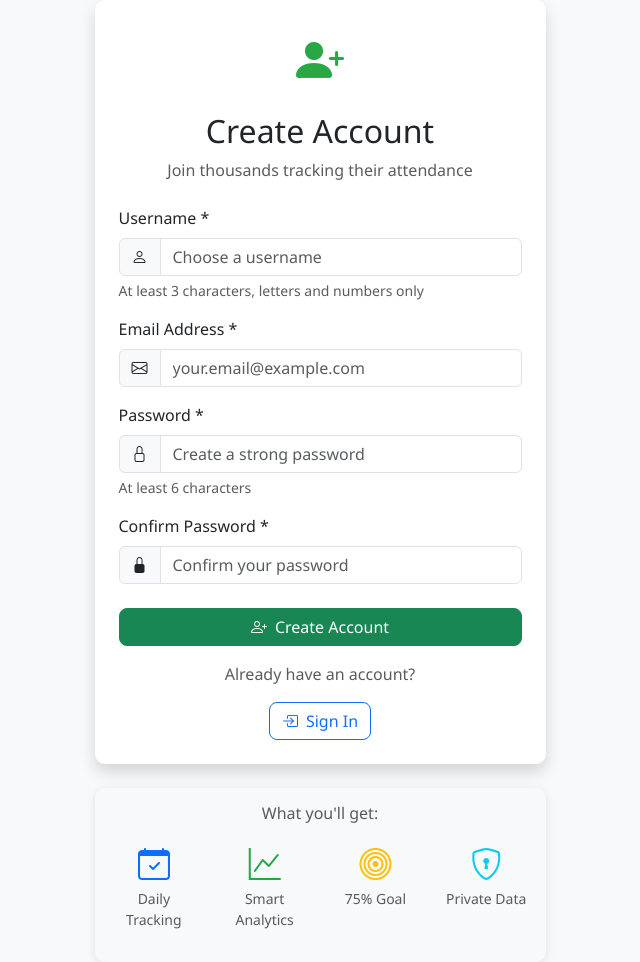
After one commit to mannangoel/attendance-maker-app, a Flask app: page /register in a window 1280 px wide. The commit adds this page. Shown: the whole page, without its empty margins (320-960 px from the left). Run offline with Flask 3, Linux system fonts and the light colour scheme.

Commit message:
Add user authentication and data isolation - Each user now has private attendance data

```diff
--- a/app.py
+++ b/app.py
@@ -1,24 +1,52 @@
 from flask import Flask, render_template, request, redirect, url_for, jsonify, flash
 from flask_sqlalchemy import SQLAlchemy
+from flask_login import LoginManager, login_user, login_required, logout_user, current_user, UserMixin
+from werkzeug.security import generate_password_hash, check_password_hash
 from datetime import datetime, date, timedelta
 import os
 import json
 from collections import defaultdict
 
 app = Flask(__name__)
-app.config['SECRET_KEY'] = 'your-secret-key-here'
+app.config['SECRET_KEY'] = 'your-secret-key-here-change-in-production'
 app.config['SQLALCHEMY_DATABASE_URI'] = 'sqlite:///attendance.db'
 app.config['SQLALCHEMY_TRACK_MODIFICATIONS'] = False
 
 db = SQLAlchemy(app)
+login_manager = LoginManager()
+login_manager.init_app(app)
+login_manager.login_view = 'login'
+login_manager.login_message = 'Please log in to access this page.'
+login_manager.login_message_category = 'info'
 
 # Database Models
+@login_manager.user_loader
+def load_user(user_id):
+    return User.query.get(int(user_id))
+
+class User(UserMixin, db.Model):
+    id = db.Column(db.Integer, primary_key=True)
+    username = db.Column(db.String(80), unique=True, nullable=False)
+    email = db.Column(db.String(120), unique=True, nullable=False)
+    password_hash = db.Column(db.String(120), nullable=False)
+    created_at = db.Column(db.DateTime, default=datetime.utcnow)
+
+    # Relationships
+    semesters = db.relationship('Semester', backref='user', lazy=True, cascade='all, delete-orphan')
+
+    def set_password(self, password):
+        self.password_hash = generate_password_hash(password)
+
+    def check_password(self, password):
+        return check_password_hash(self.password_hash, password)
+
 class Semester(db.Model):
     id = db.Column(db.Integer, primary_key=True)
     name = db.Column(db.String(100), nullable=False)
     start_date = db.Column(db.Date, nullable=False)
     end_date = db.Column(db.Date, nullable=False)
     is_active = db.Column(db.Boolean, default=True)
+    user_id = db.Column(db.Integer, db.ForeignKey('user.id'), nullable=False)
     subjects = db.relationship('Subject', backref='semester', lazy=True, cascade='all, delete-orphan')
 
 class Subject(db.Model):
@@ -109,11 +137,67 @@ def calculate_lectures_needed(subject_id, target_percentage=75):
         "current_percentage": round(current_percentage, 2)
     }
 
+# Authentication Routes
+@app.route('/login', methods=['GET', 'POST'])
+def login():
+    if request.method == 'POST':
+        username = request.form['username']
+        password = request.form['password']
+
+        user = User.query.filter_by(username=username).first()
+
+        if user and user.check_password(password):
+            login_user(user)
+            next_page = request.args.get('next')
+            flash('Logged in successfully!', 'success')
+            return redirect(next_page or url_for('index'))
+        else:
+            flash('Invalid username or password', 'error')
+
+    return render_template('login.html')
+
+@app.route('/register', methods=['GET', 'POST'])
+def register():
+    if request.method == 'POST':
+        username = request.form['username']
+        email = request.form['email']
+        password = request.form['password']
+
+        # Check if user already exists
+        if User.query.filter_by(username=username).first():
+            flash('Username already exists', 'error')
+            return render_template('register.html')
+
+        if User.query.filter_by(email=email).first():
+            flash('Email already registered', 'error')
+            return render_template('register.html')
+
+        # Create new user
+        user = User(username=username, email=email)
+        user.set_password(password)
+
+        db.session.add(user)
+        db.session.commit()
+
+        login_user(user)
+        flash('Registration successful! Welcome to Attendance Tracker!', 'success')
+        return redirect(url_for('index'))
+
+    return render_template('register.html')
+
+@app.route('/logout')
+@login_required
+def logout():
+    logout_user()
+    flash('Logged out successfully', 'info')
+    return redirect(url_for('login'))
+
 # Routes
 @app.route('/')
+@login_required
 def index():
     """Dashboard showing overview of attendance"""
-    active_semester = Semester.query.filter_by(is_active=True).first()
+    active_semester = Semester.query.filter_by(is_active=True, user_id=current_user.id).first()
     if not active_semester:
         return redirect(url_for('manage_semesters'))
 
@@ -139,24 +223,27 @@ def index():
                          semester=active_semester)
 
 @app.route('/semesters')
+@login_required
 def manage_semesters():
     """Manage semesters"""
-    semesters = Semester.query.all()
+    semesters = Semester.query.filter_by(user_id=current_user.id).all()
     return render_template('semesters.html', semesters=semesters)
 
 @app.route('/add_semester', methods=['GET', 'POST'])
+@login_required
 def add_semester():
     """Add a new semester"""
     if request.method == 'POST':
         # Deactivate all other semesters if this is set as active
         if request.form.get('is_active'):
-            Semester.query.update({'is_active': False})
+            Semester.query.filter_by(user_id=current_user.id).update({'is_active': False})
 
         semester = Semester(
             name=request.form['name'],
             start_date=datetime.strptime(request.form['start_date'], '%Y-%m-%d').date(),
             end_date=datetime.strptime(request.form['end_date'], '%Y-%m-%d').date(),
-            is_active=bool(request.form.get('is_active'))
+            is_active=bool(request.form.get('is_active')),
+            user_id=current_user.id
         )
 
         db.session.add(semester)
@@ -167,19 +254,21 @@ def add_semester():
     return render_template('add_semester.html')
 
 @app.route('/activate_semester/<int:semester_id>')
+@login_required
 def activate_semester(semester_id):
     """Activate a semester and deactivate others"""
-    Semester.query.update({'is_active': False})
-    semester = Semester.query.get_or_404(semester_id)
+    Semester.query.filter_by(user_id=current_user.id).update({'is_active': False})
+    semester = Semester.query.filter_by(id=semester_id, user_id=current_user.id).first_or_404()
     semester.is_active = True
     db.session.commit()
     flash(f'Semester "{semester.name}" activated!', 'success')
     return redirect(url_for('manage_semesters'))
 
 @app.route('/subjects')
+@login_required
 def manage_subjects():
     """Manage subjects for active semester"""
-    active_semester = Semester.query.filter_by(is_active=True).first()
+    active_semester = Semester.query.filter_by(is_active=True, user_id=current_user.id).first()
     if not active_semester:
         flash('Please create and activate a semester first.', 'warning')
         return redirect(url_for('manage_semesters'))
@@ -188,9 +277,10 @@ def manage_subjects():
     return render_template('subjects.html', subjects=subjects, semester=active_semester)
 
 @app.route('/add_subject', methods=['GET', 'POST'])
+@login_required
 def add_subject():
     """Add a new subject"""
-    active_semester = Semester.query.filter_by(is_active=True).first()
+    active_semester = Semester.query.filter_by(is_active=True, user_id=current_user.id).first()
     if not active_semester:
         flash('Please create and activate a semester first.', 'warning')
         return redirect(url_for('manage_semesters'))
@@ -212,9 +302,13 @@ def add_subject():
     return render_template('add_subject.html', semester=active_semester)
 
 @app.route('/edit_subject/<int:subject_id>', methods=['GET', 'POST'])
+@login_required
 def edit_subject(subject_id):
     """Edit an existing subject"""
-    subject = Subject.query.get_or_404(subject_id)
+    subject = Subject.query.join(Semester).filter(
+        Subject.id == subject_id,
+        Semester.user_id == current_user.id
+    ).first_or_404()
 
     if request.method == 'POST':
         subject.name = request.form['name']
@@ -229,18 +323,23 @@ def edit_subject(subject_id):
     return render_template('edit_subject.html', subject=subject)
 
 @app.route('/delete_subject/<int:subject_id>')
+@login_required
 def delete_subject(subject_id):
     """Delete a subject"""
-    subject = Subject.query.get_or_404(subject_id)
+    subject = Subject.query.join(Semester).filter(
+        Subject.id == subject_id,
+        Semester.user_id == current_user.id
+    ).first_or_404()
     db.session.delete(subject)
     db.session.commit()
     flash('Subject deleted successfully!', 'success')
     return redirect(url_for('manage_subjects'))
 
 @app.route('/timetable')
+@login_required
 def view_timetable():
     """View and manage timetable"""
-    active_semester = Semester.query.filter_by(is_active=True).first()
+    active_semester = Semester.query.filter_by(is_active=True, user_id=current_user.id).first()
     if not active_semester:
         flash('Please create and activate a semester first.', 'warning')
         return redirect(url_for('manage_semesters'))
@@ -269,10 +368,16 @@ def view_timetable():
                          semester=active_semester)
 
 @app.route('/add_timetable_slot', methods=['POST'])
+@login_required
 def add_timetable_slot():
     """Add a timetable slot for a subject"""
+    # Verify the subject belongs to the current user
+    subject = Subject.query.join(Semester).filter(
+        Subject.id == int(request.form['subject_id']),
+        Semester.user_id == current_user.id
+    ).first_or_404()
     slot = TimetableSlot(
-        subject_id=int(request.form['subject_id']),
+        subject_id=subject.id,
         day_of_week=int(request.form['day_of_week']),
         start_time=datetime.strptime(request.form['start_time'], '%H:%M').time(),
         end_time=datetime.strptime(request.form['end_time'], '%H:%M').time(),
@@ -285,18 +390,23 @@ def add_timetable_slot():
     return redirect(url_for('view_timetable'))
 
 @app.route('/delete_timetable_slot/<int:slot_id>')
+@login_required
 def delete_timetable_slot(slot_id):
     """Delete a timetable slot"""
-    slot = TimetableSlot.query.get_or_404(slot_id)
+    slot = TimetableSlot.query.join(Subject).join(Semester).filter(
+        TimetableSlot.id == slot_id,
+        Semester.user_id == current_user.id
+    ).first_or_404()
     db.session.delete(slot)
     db.session.commit()
     flash('Timetable slot deleted successfully!', 'success')
     return redirect(url_for('view_timetable'))
 
 @app.route('/attendance')
+@login_required
 def mark_attendance():
     """Mark daily attendance"""
-    active_semester = Semester.query.filter_by(is_active=True).first()
+    active_semester = Semester.query.filter_by(is_active=True, user_id=current_user.id).first()
     if not active_semester:
         flash('Please create and activate a semester first.', 'warning')
         return redirect(url_for('manage_semesters'))
@@ -322,12 +432,22 @@ def mark_attendance():
                          semester=active_semester)
 
 @app.route('/save_attendance', methods=['POST'])
+@login_required
 def save_attendance():
     """Save attendance records for a specific date"""
     selected_date = datetime.strptime(request.form['date'], '%Y-%m-%d').date()
 
     for subject_id in request.form.getlist('subject_ids'):
         subject_id = int(subject_id)
+
+        # Verify the subject belongs to the current user
+        subject = Subject.query.join(Semester).filter(
+            Subject.id == subject_id,
+            Semester.user_id == current_user.id
+        ).first()
+
+        if not subject:
+            continue  # Skip if subject doesn't belong to user
         attended = f'attended_{subject_id}' in request.form
         notes = request.form.get(f'notes_{subject_id}', '')
 
@@ -354,9 +474,10 @@ def save_attendance():
     return redirect(url_for('mark_attendance', date=selected_date.strftime('%Y-%m-%d')))
 
 @app.route('/attendance_report')
+@login_required
 def attendance_report():
     """View detailed attendance report"""
-    active_semester = Semester.query.filter_by(is_active=True).first()
+    active_semester = Semester.query.filter_by(is_active=True, user_id=current_user.id).first()
     if not active_semester:
         flash('Please create and activate a semester first.', 'warning')
         return redirect(url_for('manage_semesters'))
@@ -386,9 +507,10 @@ def attendance_report():
                          semester=active_semester)
 
 @app.route('/api/attendance_data')
+@login_required
 def api_attendance_data():
     """API endpoint for attendance data (for charts/graphs)"""
-    active_semester = Semester.query.filter_by(is_active=True).first()
+    active_semester = Semester.query.filter_by(is_active=True, user_id=current_user.id).first()
     if not active_semester:
         return jsonify({'error': 'No active semester'})
 
--- a/requirements.txt
+++ b/requirements.txt
@@ -3,11 +3,12 @@
 # Web Framework
 Flask==2.3.3
 Flask-SQLAlchemy==3.1.1
+Flask-Login==0.6.3
 
 # Database
 SQLAlchemy==2.0.34
 
-# Utilities
+# Security
 Werkzeug==3.1.3
 Jinja2==3.1.6
 MarkupSafe==3.0.2
--- /dev/null
+++ b/templates/register.html
@@ -0,0 +1,160 @@
+<!DOCTYPE html>
+<html lang="en">
+<head>
+    <meta charset="UTF-8">
+    <meta name="viewport" content="width=device-width, initial-scale=1.0">
+    <title>Register - Student Attendance Tracker</title>
+
+    <!-- Bootstrap CSS -->
+    <link href="https://cdn.jsdelivr.net/npm/bootstrap@5.3.0/dist/css/bootstrap.min.css" rel="stylesheet">
+    <!-- Bootstrap Icons -->
+    <link href="https://cdn.jsdelivr.net/npm/bootstrap-icons@1.11.0/font/bootstrap-icons.css" rel="stylesheet">
+    <!-- Custom CSS -->
+    <link href="{{ url_for('static', filename='style.css') }}" rel="stylesheet">
+</head>
+<body class="bg-light">
+    <div class="container">
+        <div class="row justify-content-center align-items-center min-vh-100">
+            <div class="col-md-6 col-lg-5">
+                <div class="card shadow">
+                    <div class="card-body p-4">
+                        <!-- Header -->
+                        <div class="text-center mb-4">
+                            <i class="bi bi-person-plus-fill text-success" style="font-size: 3rem;"></i>
+                            <h2 class="mt-3">Create Account</h2>
+                            <p class="text-muted">Join thousands tracking their attendance</p>
+                        </div>
+
+                        <!-- Flash Messages -->
+                        {% with messages = get_flashed_messages(with_categories=true) %}
+                            {% if messages %}
+                                {% for category, message in messages %}
+                                    <div class="alert alert-{{ 'danger' if category == 'error' else category }} alert-dismissible fade show" role="alert">
+                                        {{ message }}
+                                        <button type="button" class="btn-close" data-bs-dismiss="alert"></button>
+                                    </div>
+                                {% endfor %}
+                            {% endif %}
+                        {% endwith %}
+
+                        <!-- Register Form -->
+                        <form method="POST" id="registerForm">
+                            <div class="mb-3">
+                                <label for="username" class="form-label">Username *</label>
+                                <div class="input-group">
+                                    <span class="input-group-text">
+                                        <i class="bi bi-person"></i>
+                                    </span>
+                                    <input type="text" class="form-control" id="username" name="username"
+                                           placeholder="Choose a username" required minlength="3">
+                                </div>
+                                <div class="form-text">At least 3 characters, letters and numbers only</div>
+                            </div>
+
+                            <div class="mb-3">
+                                <label for="email" class="form-label">Email Address *</label>
+                                <div class="input-group">
+                                    <span class="input-group-text">
+                                        <i class="bi bi-envelope"></i>
+                                    </span>
+                                    <input type="email" class="form-control" id="email" name="email"
+                                           placeholder="your.email@example.com" required>
+                                </div>
+                            </div>
+
+                            <div class="mb-3">
+                                <label for="password" class="form-label">Password *</label>
+                                <div class="input-group">
+                                    <span class="input-group-text">
+                                        <i class="bi bi-lock"></i>
+                                    </span>
+                                    <input type="password" class="form-control" id="password" name="password"
+                                           placeholder="Create a strong password" required minlength="6">
+                                </div>
+                                <div class="form-text">At least 6 characters</div>
+                            </div>
+
+                            <div class="mb-4">
+                                <label for="confirm_password" class="form-label">Confirm Password *</label>
+                                <div class="input-group">
+                                    <span class="input-group-text">
+                                        <i class="bi bi-lock-fill"></i>
+                                    </span>
+                                    <input type="password" class="form-control" id="confirm_password"
+                                           placeholder="Confirm your password" required minlength="6">
+                                </div>
+                                <div id="passwordHelp" class="form-text"></div>
+                            </div>
+
+                            <div class="d-grid mb-3">
+                                <button type="submit" class="btn btn-success" id="registerBtn">
+                                    <i class="bi bi-person-plus me-2"></i>Create Account
+                                </button>
+                            </div>
+                        </form>
+
+                        <!-- Login Link -->
+                        <div class="text-center">
+                            <p class="text-muted">Already have an account?</p>
+                            <a href="{{ url_for('login') }}" class="btn btn-outline-primary">
+                                <i class="bi bi-box-arrow-in-right me-2"></i>Sign In
+                            </a>
+                        </div>
+                    </div>
+                </div>
+
+                <!-- Benefits Info -->
+                <div class="card mt-4 border-0 bg-transparent">
+                    <div class="card-body">
+                        <h6 class="text-center text-muted mb-3">What you'll get:</h6>
+                        <div class="row text-center">
+                            <div class="col-6 col-md-3 mb-3">
+                                <i class="bi bi-calendar-check text-primary mb-2" style="font-size: 2rem;"></i>
+                                <small class="text-muted d-block">Daily Tracking</small>
+                            </div>
+                            <div class="col-6 col-md-3 mb-3">
+                                <i class="bi bi-graph-up text-success mb-2" style="font-size: 2rem;"></i>
+                                <small class="text-muted d-block">Smart Analytics</small>
+                            </div>
+                            <div class="col-6 col-md-3 mb-3">
+                                <i class="bi bi-bullseye text-warning mb-2" style="font-size: 2rem;"></i>
+                                <small class="text-muted d-block">75% Goal</small>
+                            </div>
+                            <div class="col-6 col-md-3 mb-3">
+                                <i class="bi bi-shield-lock text-info mb-2" style="font-size: 2rem;"></i>
+                                <small class="text-muted d-block">Private Data</small>
+                            </div>
+                        </div>
+                    </div>
+                </div>
+            </div>
+        </div>
+    </div>
+
+    <!-- Bootstrap JS -->
+    <script src="https://cdn.jsdelivr.net/npm/bootstrap@5.3.0/dist/js/bootstrap.bundle.min.js"></script>
+
+    <script>
+        // Password confirmation validation
+        document.getElementById('confirm_password').addEventListener('input', function() {
+            const password = document.getElementById('password').value;
+            const confirmPassword = this.value;
+            const helpText = document.getElementById('passwordHelp');
+            const registerBtn = document.getElementById('registerBtn');
+
+            if (confirmPassword === '') {
+                helpText.textContent = '';
+                helpText.className = 'form-text';
+            } else if (password === confirmPassword) {
+                helpText.textContent = '✓ Passwords match';
+                helpText.className = 'form-text text-success';
+                registerBtn.disabled = false;
+            } else {
+                helpText.textContent = '✗ Passwords do not match';
+                helpText.className = 'form-text text-danger';
+                registerBtn.disabled = true;
+            }
+        });
+    </script>
+</body>
+</html>
```
Also changed, not shown: templates/base.html (+18 -0 lines), templates/login.html (added, +108 -0 lines).
